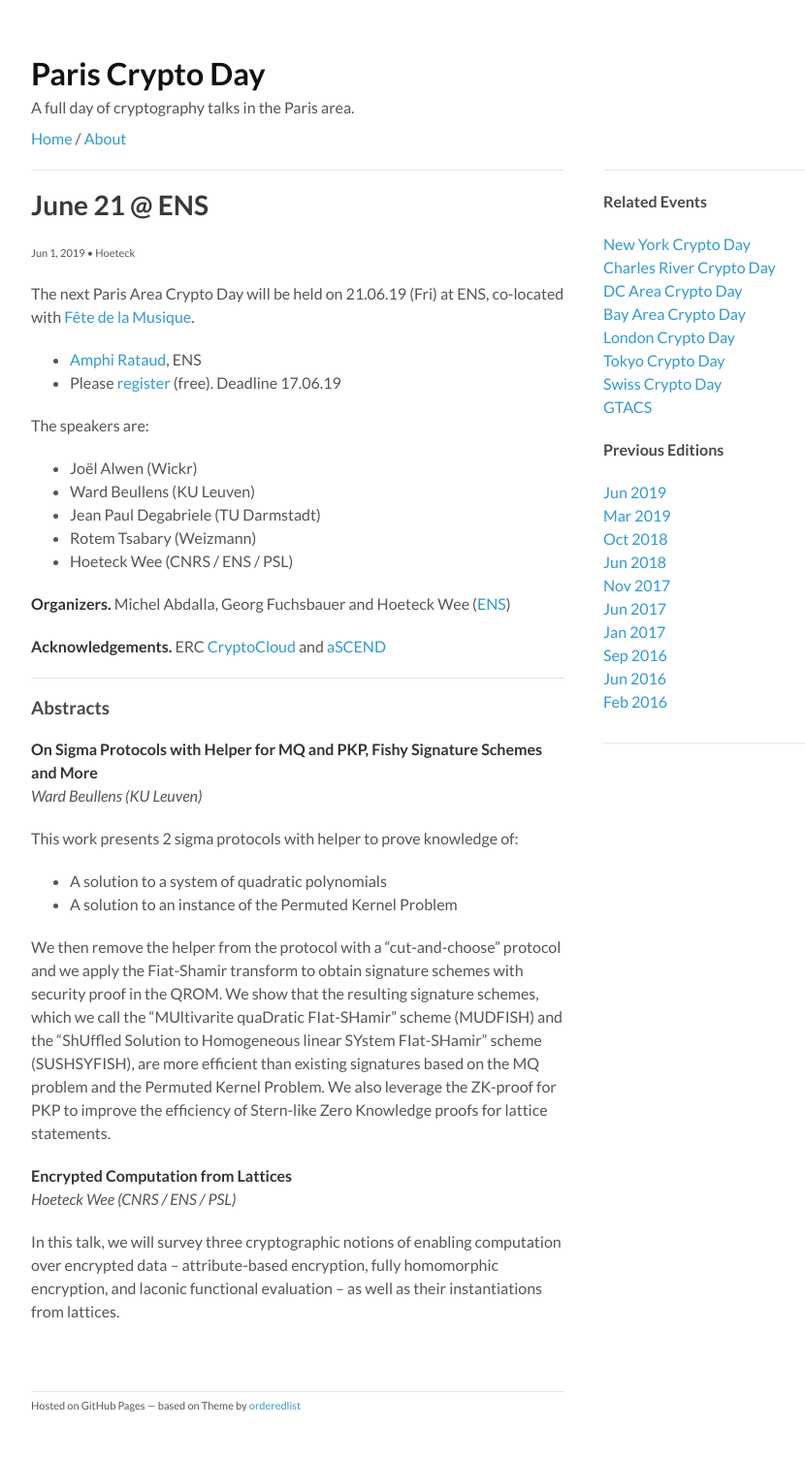
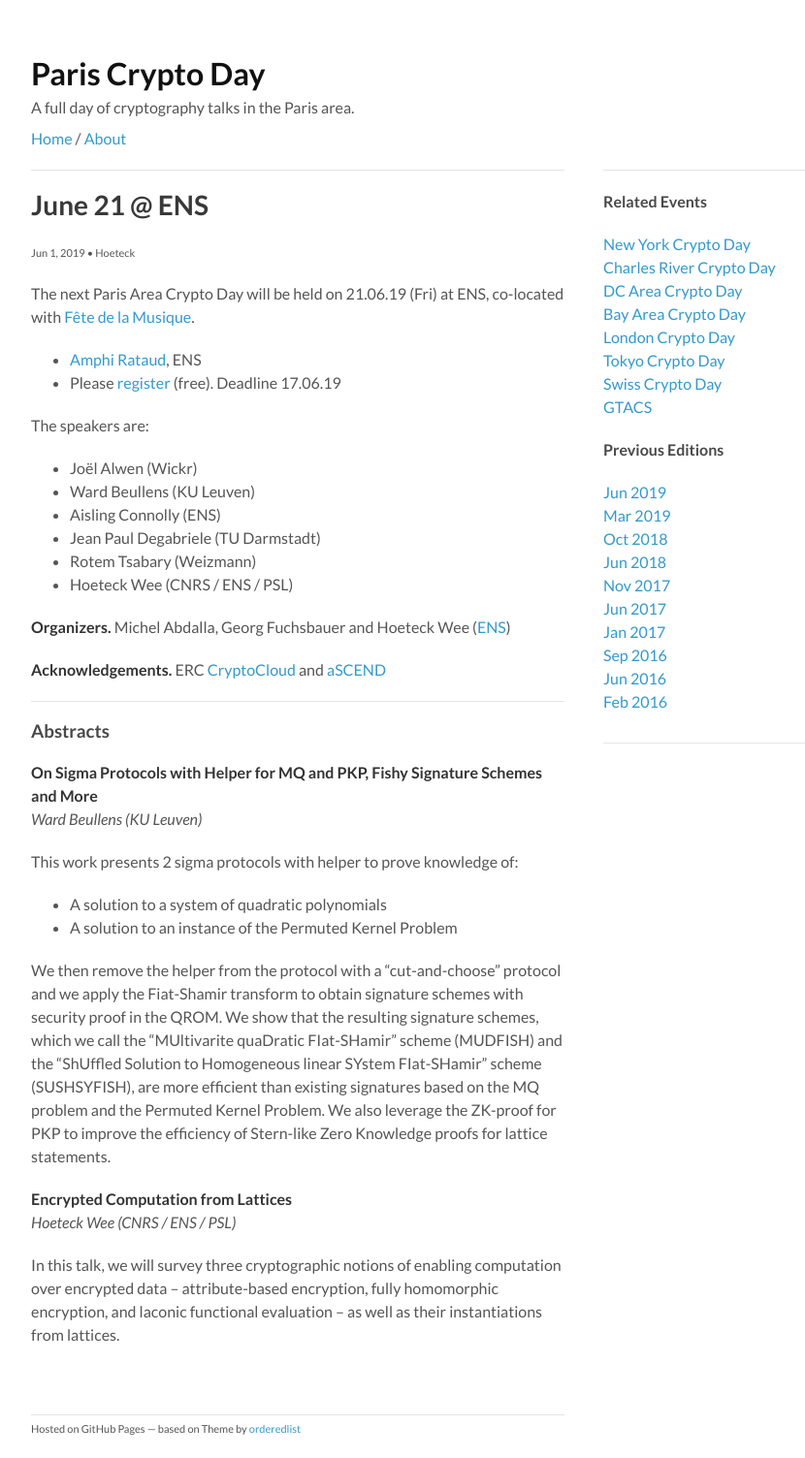
Before and after one commit to pariscryptoday/pariscryptoday.github.io, a Jekyll site: the page built from _posts/2019-05-14-tenth.md, in a window 1280 px wide. Shown: the whole page at 97% size, without its empty margins (178-1008 px from the left). Built offline with Jekyll 4.4.1, drawn with Linux system fonts in a browser that asks for light colours; before the commit the page ends 1480 px from its top, so only the background shows below that.

Commit message:
Update 2019-05-14-tenth.md

```diff
--- a/_posts/2019-05-14-tenth.md
+++ b/_posts/2019-05-14-tenth.md
@@ -15,6 +15,7 @@ The speakers are:
 
 * Joël Alwen (Wickr)
 * Ward Beullens (KU Leuven)
+* Aisling Connolly (ENS)
 * Jean Paul Degabriele (TU Darmstadt)
 * Rotem Tsabary (Weizmann)
 * Hoeteck Wee (CNRS / ENS / PSL)
```
